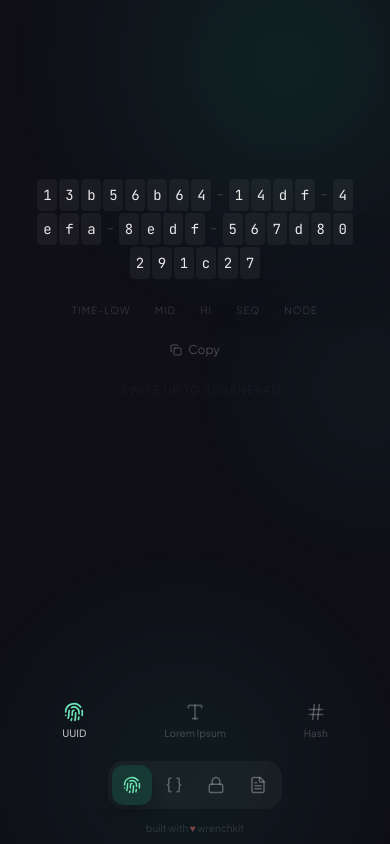
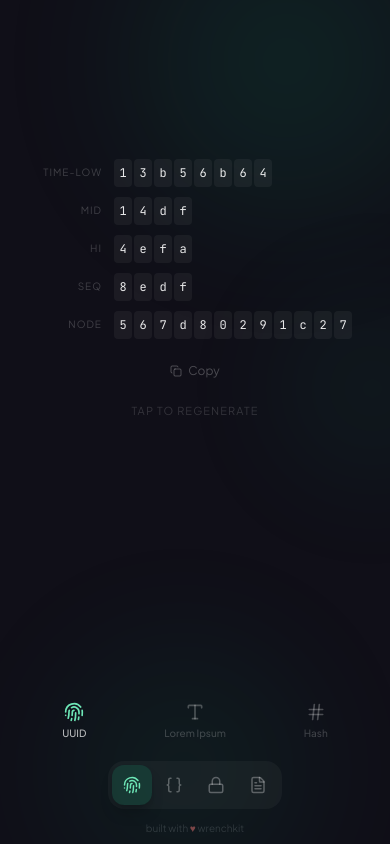
Before and after one commit to xenomech/wrench, a Next.js app: page /generators in a window 390 px wide. Built offline with nearby package versions, Linux system fonts and the light colour scheme.

Commit message:
mobile: stacked uuid layout and tap to regenerate

```diff
--- a/src/components/tools/lorem-generator.tsx
+++ b/src/components/tools/lorem-generator.tsx
@@ -1,32 +1,17 @@
 'use client';
 
-import { useState, useCallback, useEffect, useRef } from 'react';
-import { motion, AnimatePresence, useMotionValue, useTransform, animate } from 'framer-motion';
-import { Copy, Check, ChevronUp } from 'lucide-react';
+import { useState, useCallback, useEffect } from 'react';
+import { motion, AnimatePresence } from 'framer-motion';
+import { Copy, Check } from 'lucide-react';
 import { generateWords, generateSentences, generateParagraphs } from '@/lib/lorem';
 
 type Unit = 'words' | 'sentences' | 'paragraphs';
-
-const SWIPE_THRESHOLD = -50;
 
 export function LoremGenerator() {
   const [unit, setUnit] = useState<Unit>('sentences');
   const [output, setOutput] = useState('');
   const [generation, setGeneration] = useState(0);
   const [copied, setCopied] = useState(false);
-
-  const [isMobile, setIsMobile] = useState(false);
-  const y = useMotionValue(0);
-  const scale = useTransform(y, [-80, 0], [0.97, 1]);
-  const hintOpacity = useTransform(y, [-60, -20, 0], [1, 0.6, 0.3]);
-
-  useEffect(() => {
-    const mq = window.matchMedia('(max-width: 767px)');
-    setIsMobile(mq.matches);
-    const handler = (e: MediaQueryListEvent) => setIsMobile(e.matches);
-    mq.addEventListener('change', handler);
-    return () => mq.removeEventListener('change', handler);
-  }, []);
 
   const generate = useCallback(() => {
     let text = '';
@@ -63,23 +48,6 @@ export function LoremGenerator() {
     return () => window.removeEventListener('keydown', handler);
   }, [generate]);
 
-  const handleDragEnd = useCallback(() => {
-    const current = y.get();
-    if (current <= SWIPE_THRESHOLD) {
-      animate(y, -100, {
-        type: 'spring',
-        stiffness: 500,
-        damping: 30,
-        onComplete: () => {
-          generate();
-          animate(y, 0, { type: 'spring', stiffness: 400, damping: 28 });
-        },
-      });
-    } else {
-      animate(y, 0, { type: 'spring', stiffness: 500, damping: 35 });
-    }
-  }, [y, generate]);
-
   const handleCopy = useCallback(async () => {
     if (!output) return;
     await navigator.clipboard.writeText(output);
@@ -105,14 +73,9 @@ export function LoremGenerator() {
         ))}
       </div>
 
-      <motion.div
-        className="flex flex-1 items-center justify-center px-4 md:px-8"
-        style={{ y, scale }}
-        drag={isMobile ? 'y' : false}
-        dragConstraints={{ top: -120, bottom: 0 }}
-        dragElastic={0.15}
-        dragMomentum={false}
-        onDragEnd={handleDragEnd}
+      <div
+        className="flex flex-1 items-center justify-center px-4 active:scale-[0.99] md:px-8 md:active:scale-100"
+        onClick={generate}
       >
         <div className="max-w-2xl text-center">
           <AnimatePresence mode="wait">
@@ -146,7 +109,7 @@ export function LoremGenerator() {
             </motion.div>
           </AnimatePresence>
         </div>
-      </motion.div>
+      </div>
 
       <div className="flex flex-col items-center gap-3 pb-4">
         <button
@@ -157,18 +120,15 @@ export function LoremGenerator() {
           {copied ? 'Copied' : 'Copy'}
         </button>
 
-        <motion.div
+        <motion.p
           className="text-[11px] uppercase tracking-widest text-white/15"
           initial={{ opacity: 0 }}
           animate={{ opacity: 1 }}
           transition={{ delay: 0.5 }}
         >
           <span className="hidden md:inline">Space to regenerate</span>
-          <motion.span className="flex items-center gap-1 md:hidden" style={{ opacity: hintOpacity }}>
-            <ChevronUp className="h-3 w-3" />
-            Swipe up to regenerate
-          </motion.span>
-        </motion.div>
+          <span className="md:hidden">Tap to regenerate</span>
+        </motion.p>
       </div>
     </div>
   );
--- a/src/components/tools/uuid-generator.tsx
+++ b/src/components/tools/uuid-generator.tsx
@@ -1,12 +1,11 @@
 'use client';
 
 import { useState, useCallback, useEffect, useRef } from 'react';
-import { motion, AnimatePresence, useMotionValue, useTransform, animate } from 'framer-motion';
-import { Copy, Check, ChevronUp } from 'lucide-react';
+import { motion, AnimatePresence } from 'framer-motion';
+import { Copy, Check } from 'lucide-react';
 
 const HEX = '0123456789abcdef';
 const SCRAMBLE_DURATION = 600;
-const SWIPE_THRESHOLD = -50;
 
 function generateUUID(): string {
   try {
@@ -21,7 +20,6 @@ function generateUUID(): string {
 
 function useScrambleReveal(target: string, trigger: number) {
   const [display, setDisplay] = useState(target);
-  const frameRef = useRef<number>(0);
 
   useEffect(() => {
     if (!target) return;
@@ -54,16 +52,12 @@ function useScrambleReveal(target: string, trigger: number) {
   return display;
 }
 
-function UuidBlock({ char, revealed, index }: { char: string; revealed: string; index: number }) {
-  const isDash = char === '-';
+const SEGMENT_LABELS = ['time-low', 'mid', 'hi', 'seq', 'node'] as const;
 
-  if (isDash) {
-    return <span className="font-code mx-0.5 text-base text-white/15 md:mx-1 md:text-2xl">-</span>;
-  }
-
+function UuidBlock({ char }: { char: string }) {
   return (
-    <span className="font-code inline-flex h-8 w-5 items-center justify-center rounded bg-white/[0.05] text-sm tabular-nums text-white/90 md:h-11 md:w-8 md:rounded-lg md:text-lg">
-      {revealed}
+    <span className="font-code inline-flex h-7 w-[18px] items-center justify-center rounded bg-white/[0.05] text-xs tabular-nums text-white/90 md:h-11 md:w-8 md:rounded-lg md:text-lg">
+      {char}
     </span>
   );
 }
@@ -75,19 +69,6 @@ export function UuidGenerator() {
   const [generation, setGeneration] = useState(0);
   const currentRef = useRef(current);
   currentRef.current = current;
-
-  const [isMobile, setIsMobile] = useState(false);
-  const y = useMotionValue(0);
-  const scale = useTransform(y, [-80, 0], [0.95, 1]);
-  const hintOpacity = useTransform(y, [-60, -20, 0], [1, 0.6, 0.3]);
-
-  useEffect(() => {
-    const mq = window.matchMedia('(max-width: 767px)');
-    setIsMobile(mq.matches);
-    const handler = (e: MediaQueryListEvent) => setIsMobile(e.matches);
-    mq.addEventListener('change', handler);
-    return () => mq.removeEventListener('change', handler);
-  }, []);
 
   useEffect(() => {
     setCurrent(generateUUID());
@@ -114,23 +95,6 @@ export function UuidGenerator() {
     return () => window.removeEventListener('keydown', handler);
   }, [generate]);
 
-  const handleDragEnd = useCallback(() => {
-    const current = y.get();
-    if (current <= SWIPE_THRESHOLD) {
-      animate(y, -100, {
-        type: 'spring',
-        stiffness: 500,
-        damping: 30,
-        onComplete: () => {
-          generate();
-          animate(y, 0, { type: 'spring', stiffness: 400, damping: 28 });
-        },
-      });
-    } else {
-      animate(y, 0, { type: 'spring', stiffness: 500, damping: 35 });
-    }
-  }, [y, generate]);
-
   const copyOne = useCallback(async (uuid: string, i: number) => {
     await navigator.clipboard.writeText(uuid);
     setCopiedIndex(i);
@@ -142,37 +106,53 @@ export function UuidGenerator() {
   return (
     <div className="flex h-full flex-col items-center">
       <div className="flex flex-1 flex-col items-center justify-center">
-        <motion.div
-          className="flex flex-col items-center gap-6 md:cursor-default"
-          style={{ y, scale }}
-          drag={isMobile ? 'y' : false}
-          dragConstraints={{ top: -120, bottom: 0 }}
-          dragElastic={0.15}
-          dragMomentum={false}
-          onDragEnd={handleDragEnd}
-        >
-          {/* UUID blocks */}
-          <div className="flex flex-wrap items-center justify-center gap-[2px] md:gap-[3px]">
+        <div className="flex flex-col items-center gap-6">
+          {/* Mobile: stacked segments with labels */}
+          <div
+            className="flex flex-col gap-2.5 active:scale-[0.97] md:hidden"
+            onClick={generate}
+          >
             {current &&
-              current
-                .split('')
-                .map((char, i) => (
-                  <UuidBlock key={i} char={char} revealed={scrambled[i] ?? char} index={i} />
-                ))}
+              current.split('-').map((segment, si) => (
+                <div key={si} className="flex items-center gap-3">
+                  <span className="w-16 text-right text-[10px] uppercase tracking-widest text-white/20">
+                    {SEGMENT_LABELS[si]}
+                  </span>
+                  <div className="flex gap-[2px]">
+                    {segment.split('').map((char, ci) => (
+                      <UuidBlock
+                        key={ci}
+                        char={scrambled ? scrambled.split('-')[si]?.[ci] ?? char : char}
+                      />
+                    ))}
+                  </div>
+                </div>
+              ))}
           </div>
 
-          {/* Segment labels */}
-          <div className="flex items-center gap-6 text-[10px] uppercase tracking-widest text-white/15">
-            <span>time-low</span>
-            <span>mid</span>
-            <span>hi</span>
-            <span>seq</span>
-            <span>node</span>
+          {/* Desktop: inline blocks with labels below */}
+          <div
+            className="hidden flex-col items-center gap-6 md:flex"
+          >
+            <div className="flex items-center gap-[3px]">
+              {current &&
+                current.split('').map((char, i) => {
+                  if (char === '-') {
+                    return <span key={i} className="font-code mx-1 text-2xl text-white/15">-</span>;
+                  }
+                  return <UuidBlock key={i} char={scrambled[i] ?? char} />;
+                })}
+            </div>
+            <div className="flex items-center gap-6 text-[10px] uppercase tracking-widest text-white/15">
+              {SEGMENT_LABELS.map(label => (
+                <span key={label}>{label}</span>
+              ))}
+            </div>
           </div>
 
           <div className="flex items-center gap-3">
             <button
-              onClick={() => copyOne(current, 0)}
+              onClick={(e) => { e.stopPropagation(); copyOne(current, 0); }}
               className="flex items-center gap-1.5 text-xs text-white/25 transition-colors duration-150 hover:text-white/50"
             >
               {copiedIndex === 0 ? <Check className="h-3 w-3" /> : <Copy className="h-3 w-3" />}
@@ -180,19 +160,16 @@ export function UuidGenerator() {
             </button>
           </div>
 
-          <motion.div
-            className="flex flex-col items-center gap-1 text-[11px] uppercase tracking-widest text-white/15"
+          <motion.p
+            className="text-[11px] uppercase tracking-widest text-white/15"
             initial={{ opacity: 0 }}
             animate={{ opacity: 1 }}
             transition={{ delay: 0.8 }}
           >
             <span className="hidden md:inline">Space to regenerate</span>
-            <motion.span className="flex items-center gap-1 md:hidden" style={{ opacity: hintOpacity }}>
-              <ChevronUp className="h-3 w-3" />
-              Swipe up to regenerate
-            </motion.span>
-          </motion.div>
-        </motion.div>
+            <span className="md:hidden">Tap to regenerate</span>
+          </motion.p>
+        </div>
       </div>
 
       <div className="h-[120px] w-full max-w-lg shrink-0 pb-4 md:h-[160px]">
@@ -207,7 +184,7 @@ export function UuidGenerator() {
                   key={uuid}
                   className="group flex items-center gap-3 rounded-lg px-3 py-1.5 hover:bg-white/[0.03]"
                 >
-                  <span className="font-code text-xs text-white/30">{uuid}</span>
+                  <span className="font-code text-[10px] text-white/30 md:text-xs">{uuid}</span>
                   <button
                     onClick={() => copyOne(uuid, i + 1)}
                     className="text-white/0 transition-colors duration-150 hover:!text-white/50 group-hover:text-white/25"
```
